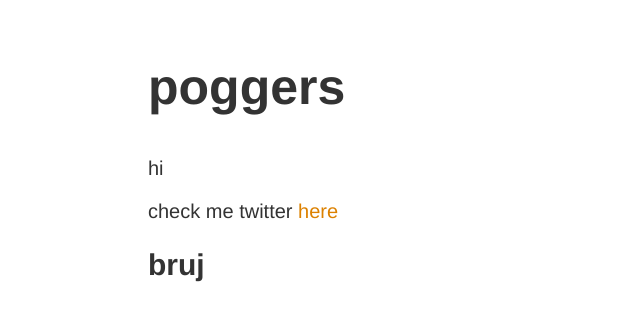
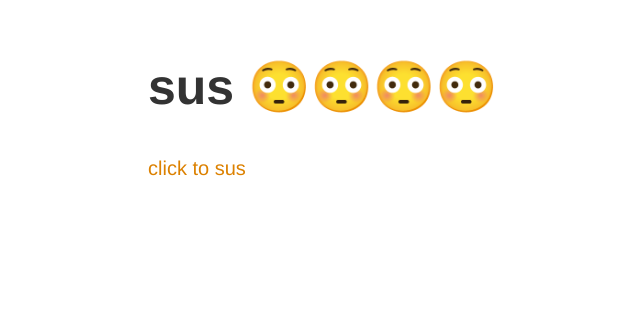
Before and after one commit to h1ddenscript/sus, a plain HTML site: page index.html in a window 1280 px wide. Shown: the part 142-462 px from the top of the page, without its empty margins (42-682 px from the left). Drawn offline with Linux system fonts and the light colour scheme.

Commit message:
Update index.html

```diff
--- a/index.html
+++ b/index.html
@@ -10,10 +10,8 @@
 </style>
 
 <article>
-    <h1>poggers</h1>
+    <h1>sus 😳😳😳😳</h1>
     <div>
-      <p>hi</p>
-      <p>check me twitter <a href="https://twitter.com/h1ddenscript">here </a></p>
+      <p><a href="steam://rungameid/945360">click to sus </a></p>
     </div>
-	<h2>bruj</h2>
 </article>
```
